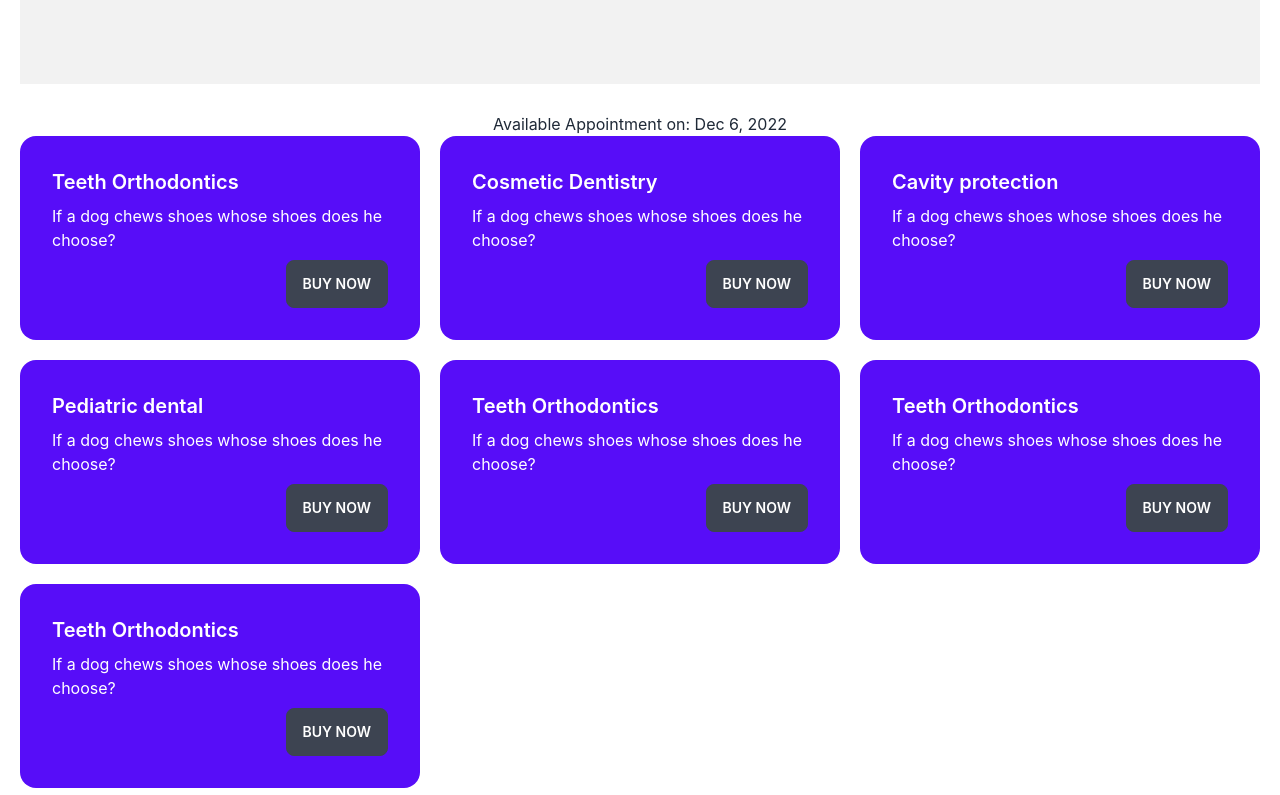
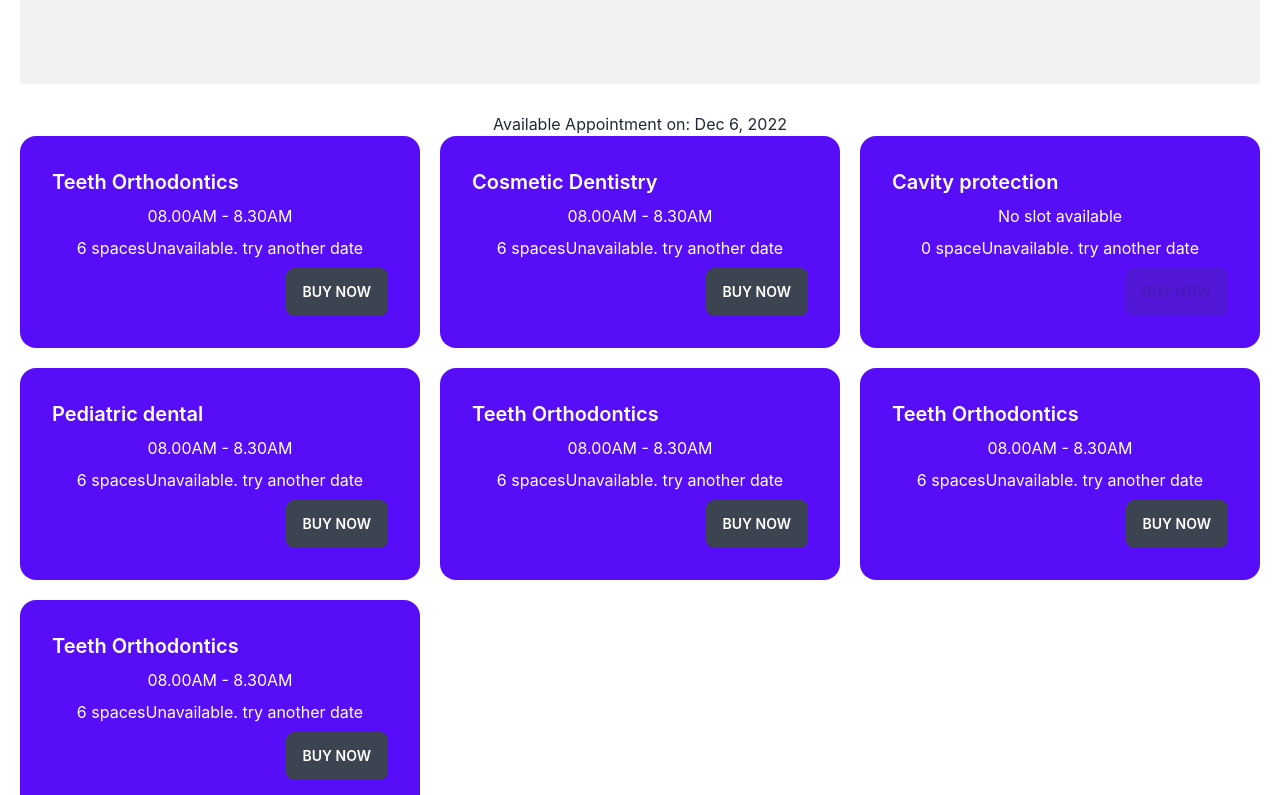
Before and after one commit to tawfiqealahi/doctor-portal-client, a React (Create React App) app: page /appointment in a window 1280 px wide. Shown: the part 780-1575 px from the top of the page. Built offline with nearby package versions, Linux system fonts and the light colour scheme.

Commit message:
available appointmrents card button

```diff
--- a/public/services.json
+++ b/public/services.json
@@ -28,12 +28,7 @@
         "_id": 3,
         "name": "Cavity protection",
         "slots": [
-            "08.00AM - 8.30AM",
-            "8.30AM -9.00AM",
-            "09.00AM - 9.30AM",
-            "9.30AM -10.00AM",
-            "10.00AM - 10.30AM",
-            "10.30AM -11.00AM"
+
         ]
     },
     {
--- a/src/page/Appointment/Service.js
+++ b/src/page/Appointment/Service.js
@@ -4,12 +4,19 @@ const Service = ({service}) => {
     const {name,slots}=service;
     return (
         <div>
-            <div class="card w-screen-sm bg-primary text-primary-content">
+            <div class="card w-screen-sm lg:max-w-lg bg-primary text-primary-content text-center">
   <div class="card-body">
     <h2 class="card-title">{name}</h2>
-    <p>If a dog chews shoes whose shoes does he choose?</p>
+    <p>{
+        slots.length > 0
+         ?
+        <span>{slots[0]}</span>
+        :
+        <span>No slot available</span>
+        }</p>
+    <p>{slots.length} {slots.length>1? 'spaces' : "space"}Unavailable. try another date </p>
     <div class="card-actions justify-end">
-      <button class="btn">Buy Now</button>
+      <button disabled={slots.length===0} class="btn text-white">Buy Now</button>
     </div>
   </div>
 </div>
```
